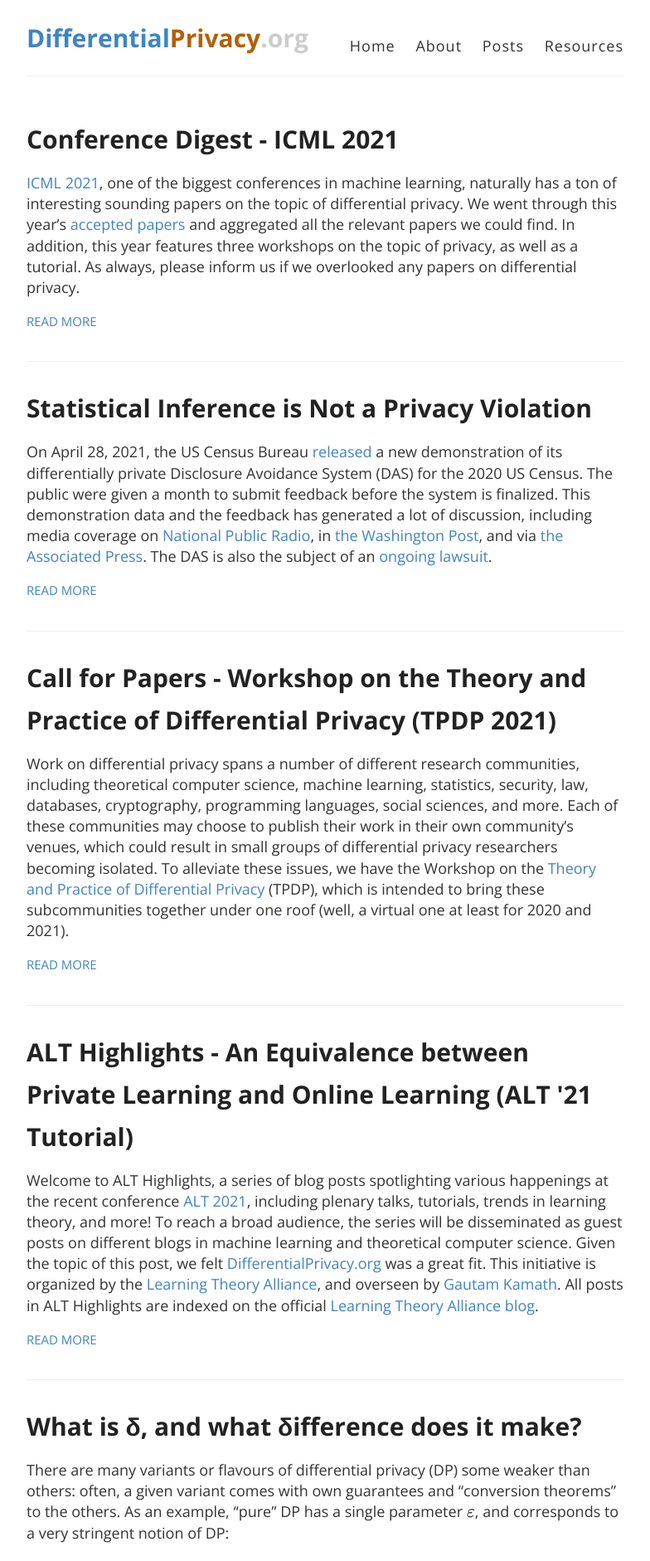
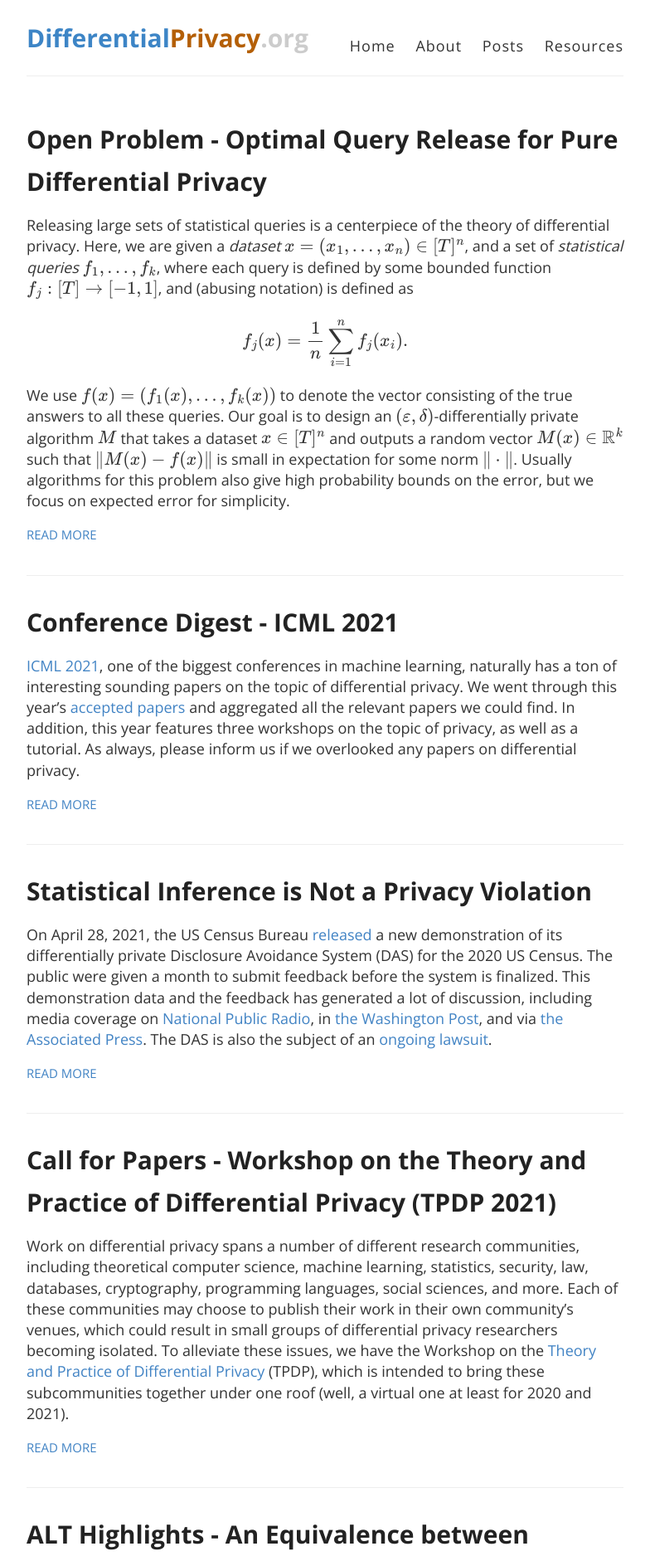
Before and after one commit to differentialprivacy/differentialprivacy, a Jekyll site: the page built from index.html, in a window 1280 px wide. Shown: the top 1881 px of the page at 83% size, without its empty margins (248-1032 px from the left). Built offline with Jekyll 4.4.1, drawn with Linux system fonts in a browser that asks for light colours.

Commit message:
open problem on query release under pure DP

```diff
--- /dev/null
+++ b/_posts/2021-06-30-open-problem-optimal-query-release.md
@@ -0,0 +1,51 @@
+---
+layout: post
+title: "Open Problem - Optimal Query Release for Pure Differential Privacy"
+comments: true
+authors:
+  - sashonikolov
+  - jonullman
+bibtexauthors: "Aleksandar Nikolov and Jonathan Ullman"
+timestamp: 19:00:00 -0400
+categories: [Open Problems]
+---
+
+Releasing large sets of statistical queries is a centerpiece of the theory of differential privacy.  Here, we are given a <em>dataset</em> \\\(x = (x_1,\dots,x_n) \in [T]^n\\\), and a set of <em>statistical queries</em> \\\(f_1,\dots,f_k\\\), where each query is defined by some bounded function \\\(f_j : [T] \to [-1,1]\\\), and (abusing notation) is defined as
+\\\[
+f_j(x) = \frac{1}{n} \sum_{i=1}^{n} f_j(x_i).
+\\\]
+We use \\\(f(x) = (f_1(x),\dots,f_k(x))\\\) to denote the vector consisting of the true answers to all these queries.
+Our goal is to design an \\\((\varepsilon, \delta)\\\)-differentially private algorithm \\\(M\\\) that takes a dataset \\\(x\in [T]^n\\\) and outputs a random vector \\\(M(x)\in \mathbb{R}^k\\\) such that \\\(\\\| M(x) - f(x) \\\|\\\) is small in expectation for some norm \\\(\\\|\cdot\\\|\\\). Usually algorithms for this problem also give high probability bounds on the error, but we focus on expected error for simplicity.
+
+This problem has been studied for both <em>pure differential privacy</em> (\\\(\delta = 0\\\)) and <em>appproximate differential privacy</em> (\\\(\delta > 0\\\)), and for both \\\(\ell_\infty\\\)-error
+\\\[
+\mathbb{E}( \\\| M(x) - f(x)\\\|\_{\infty} ) \leq \alpha,
+\\\]
+and \\\(\ell_2\\\) error
+\\\[
+\mathbb{E}( \\\| M(x) - f(x)\\\|\_{2} ) \leq \alpha k^{1/2}.
+\\\]
+giving four variants of the problem.  By now we know tight worst-case upper and lower bounds for two of these variants, and nearly tight bounds (up to logarithmic factors) for a third. The tightest known upper bounds are given in the following table.
+
+|      | Pure DP | Approx DP |
+| \\\( \ell_2 \\\)-error      | \\\( \left(\frac{\log^2 k ~\cdot~ \log^{3/2}T}{\varepsilon n} \right)^{1/2} \\\)  [[NTZ13](https://arxiv.org/abs/1212.0297)]     | \\\( \left(\frac{\log^{1/2} T}{\varepsilon n} \right)^{1/2} \\\)  [[DRV10](https://guyrothblum.files.wordpress.com/2014/11/drv10.pdf)] |
+| \\\( \ell_\infty \\\)-error  | \\\( \left(\frac{\log k ~\cdot~ \log T}{\varepsilon n} \right)^{1/3} \\\)  [[BLR13](https://arxiv.org/abs/1109.2229)]      | \\\( \left(\frac{\log k ~\cdot~ \log^{1/2} T}{\varepsilon n} \right)^{1/2} \\\)  [[HR10](https://guyrothblum.files.wordpress.com/2014/11/hr10.pdf), [GRU12](https://arxiv.org/abs/1107.3731)] |
+
+Our two open problems both involve improving the best known upper bounds for pure differential privacy.
+
+>    <b>Open Problem 1:</b> What is the best possible \\\(\ell_\infty\\\)-error for answering a worst-case set of \\\(k\\\) statistical queries over a domain of size \\\(T\\\) subject to \\\((\varepsilon,0)\\\)-differential privacy.
+
+We conjecture that the known upper bound in the table can be improved to
+\\\[
+\alpha = \left(\frac{\log k \cdot \log T}{\varepsilon n} \right)^{1/2}
+\\\]
+which one can show is the best possible [[Har11](https://dataspace.princeton.edu/handle/88435/dsp01vq27zn422), Theorem 4.5.1].
+
+
+>    <b>Open Problem 2:</b> What is the best possible \\\(\ell_2\\\)-error for answering a worst-case set of \\\(k\\\) statistical queries over a domain of size \\\(T\\\) subject to \\\((\varepsilon,0)\\\)-differential privacy.
+
+We conjecture that the upper bound can be improved to
+\\\[
+\alpha = \left(\frac{\log T}{\varepsilon n} \right)^{1/2}
+\\\]
+The construction used in [[Har11](https://dataspace.princeton.edu/handle/88435/dsp01vq27zn422), Theorem 4.5.1] can be analyzed to show this bound is tight. Note, in particular, that this conjecture implies that the tight upper bound has no dependence on the number of queries, similarly to the case of \\\(\ell_2\\\) error and approximate DP.
--- a/_sass/_reset.scss
+++ b/_sass/_reset.scss
@@ -45,6 +45,14 @@ q:before, q:after {
 table {
 	border-collapse: collapse;
 	border-spacing: 0;
+	text-align: center;
+	margin-right: auto;
+	margin-left: auto;
+}
+
+td {
+	padding: 10px;
+	border: 1px solid black;
 }
 // Apply a natural box layout model to all elements
 // from: http://www.paulirish.com/2012/box-sizing-border-box-ftw/
```
